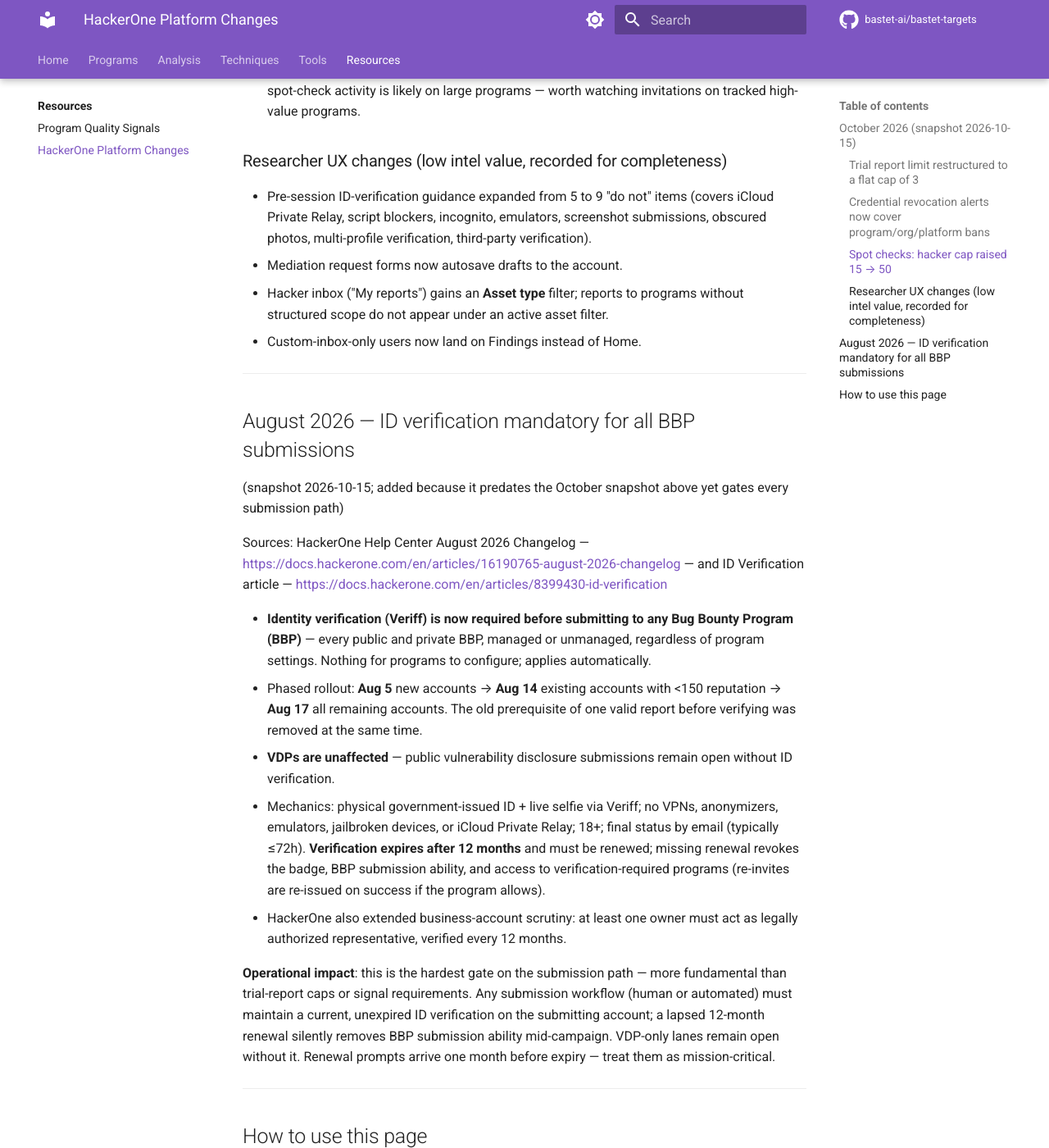
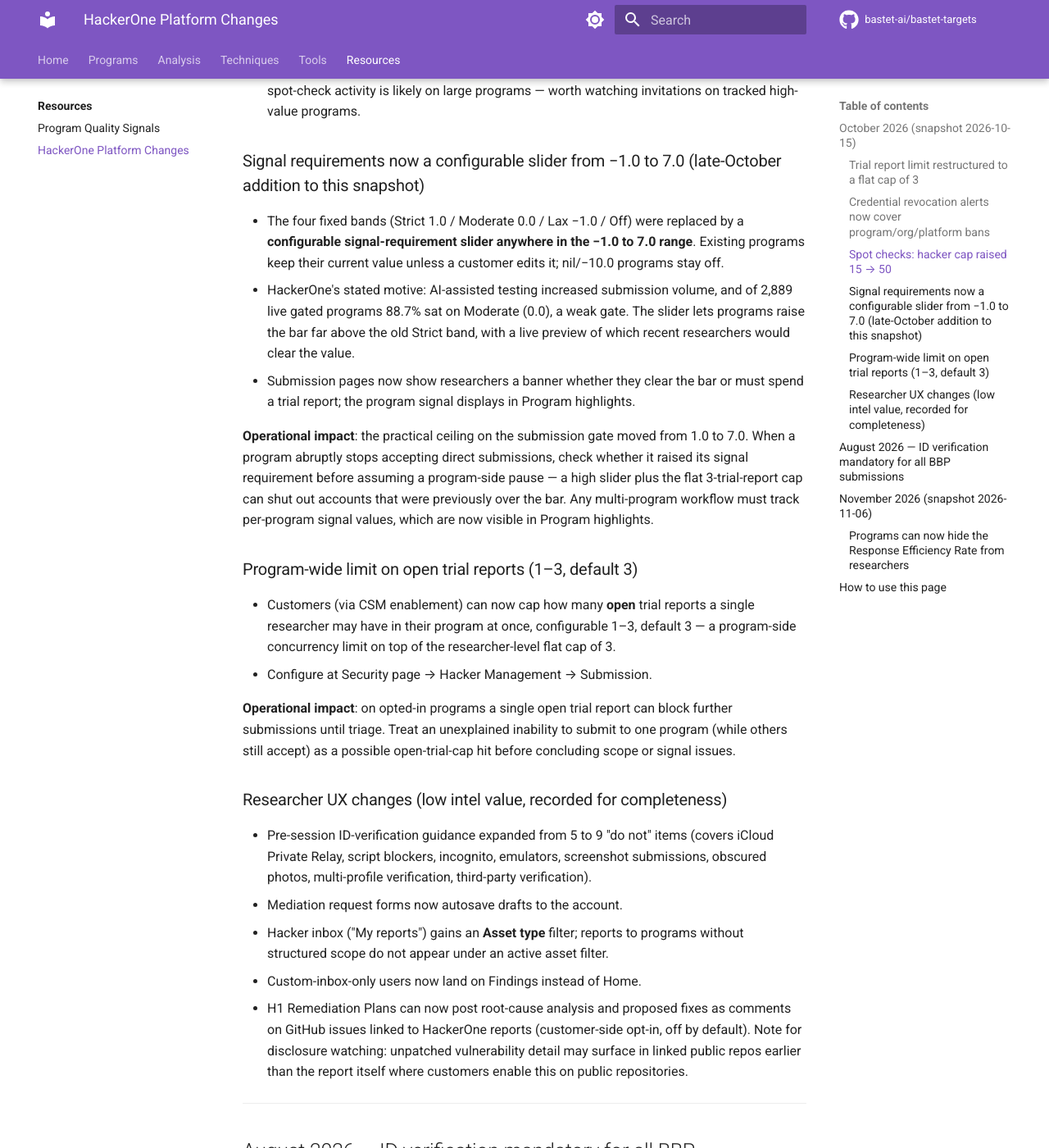
Before and after one commit to bastet-ai/bastet-targets, an MkDocs documentation site: the page built from docs/resources/hackerone-platform-changes.md, in a window 1280 px wide and 1400 px high, scrolled down 1804 px. Shown: the whole window at 82% size. Built offline with MkDocs 1.6.1 and Material for MkDocs 9.7.7, drawn with Linux system fonts in a browser that asks for light colours; comment, search, counter and statistics services are not loaded; some of the changed text lies outside the part shown.

Commit message:
HackerOne platform changes: November 2026 changelog (programs can hide response-efficiency rate from researchers) + late-October additions missed by the 10-15 snapshot (signal requirement slider -1.0 to 7.0 replacing fixed bands, program-wide open-trial-report cap 1-3, H1 Remediation Plans posting to linked GitHub issues)

```diff
--- a/docs/resources/hackerone-platform-changes.md
+++ b/docs/resources/hackerone-platform-changes.md
@@ -70,6 +70,39 @@
   the request). More spot-check activity is likely on large programs — worth
   watching invitations on tracked high-value programs.
 
+### Signal requirements now a configurable slider from −1.0 to 7.0 (late-October addition to this snapshot)
+
+- The four fixed bands (Strict 1.0 / Moderate 0.0 / Lax −1.0 / Off) were replaced
+  by a **configurable signal-requirement slider anywhere in the −1.0 to 7.0
+  range**. Existing programs keep their current value unless a customer edits
+  it; nil/−10.0 programs stay off.
+- HackerOne's stated motive: AI-assisted testing increased submission volume,
+  and of 2,889 live gated programs 88.7% sat on Moderate (0.0), a weak gate.
+  The slider lets programs raise the bar far above the old Strict band, with a
+  live preview of which recent researchers would clear the value.
+- Submission pages now show researchers a banner whether they clear the bar or
+  must spend a trial report; the program signal displays in Program highlights.
+
+**Operational impact**: the practical ceiling on the submission gate moved from
+1.0 to 7.0. When a program abruptly stops accepting direct submissions, check
+whether it raised its signal requirement before assuming a program-side pause —
+a high slider plus the flat 3-trial-report cap can shut out accounts that were
+previously over the bar. Any multi-program workflow must track per-program
+signal values, which are now visible in Program highlights.
+
+### Program-wide limit on open trial reports (1–3, default 3)
+
+- Customers (via CSM enablement) can now cap how many **open** trial reports a
+  single researcher may have in their program at once, configurable 1–3,
+  default 3 — a program-side concurrency limit on top of the researcher-level
+  flat cap of 3.
+- Configure at Security page → Hacker Management → Submission.
+
+**Operational impact**: on opted-in programs a single open trial report can
+block further submissions until triage. Treat an unexplained inability to
+submit to one program (while others still accept) as a possible open-trial-cap
+hit before concluding scope or signal issues.
+
 ### Researcher UX changes (low intel value, recorded for completeness)
 
 - Pre-session ID-verification guidance expanded from 5 to 9 "do not" items
@@ -80,6 +113,11 @@
 - Hacker inbox ("My reports") gains an **Asset type** filter; reports to
   programs without structured scope do not appear under an active asset filter.
 - Custom-inbox-only users now land on Findings instead of Home.
+- H1 Remediation Plans can now post root-cause analysis and proposed fixes as
+  comments on GitHub issues linked to HackerOne reports (customer-side opt-in,
+  off by default). Note for disclosure watching: unpatched vulnerability
+  detail may surface in linked public repos earlier than the report itself
+  where customers enable this on public repositories.
 
 ---
 
@@ -119,6 +157,31 @@
 
 ---
 
+## November 2026 (snapshot 2026-11-06)
+
+Source: HackerOne Help Center November 2026 Changelog —
+https://docs.hackerone.com/en/articles/18245628-november-2026-changelog
+
+### Programs can now hide the Response Efficiency Rate from researchers
+
+- New **"Response efficiency rate — appears on submission form to
+  researchers"** checkbox under Customizations → Metrics display (on by
+  default). Unticking hides the percentage everywhere researchers see it:
+  submission form, profile sidebar, embedded forms, and opportunity-discovery
+  listings. Programs that already hid it keep it hidden.
+- HackerOne's stated motive: the percentage counts H1-triage delays against
+  the program, which discouraged submissions; programs could hide other
+  response metrics but not this one.
+
+**Operational impact**: response-efficiency percentages in scraped program
+snapshots (e.g. policy captures recording "response efficiency above 90%")
+become point-in-time observations — a program can now remove the signal
+rather than improve it. When pre-submission triage-speed intel matters, treat
+a missing efficiency metric as opt-out, not absence of data; do not infer
+program quality from its disappearance.
+
+---
+
 ## How to use this page
 
 - Check here before building submission automation: trial/signal mechanics
```
